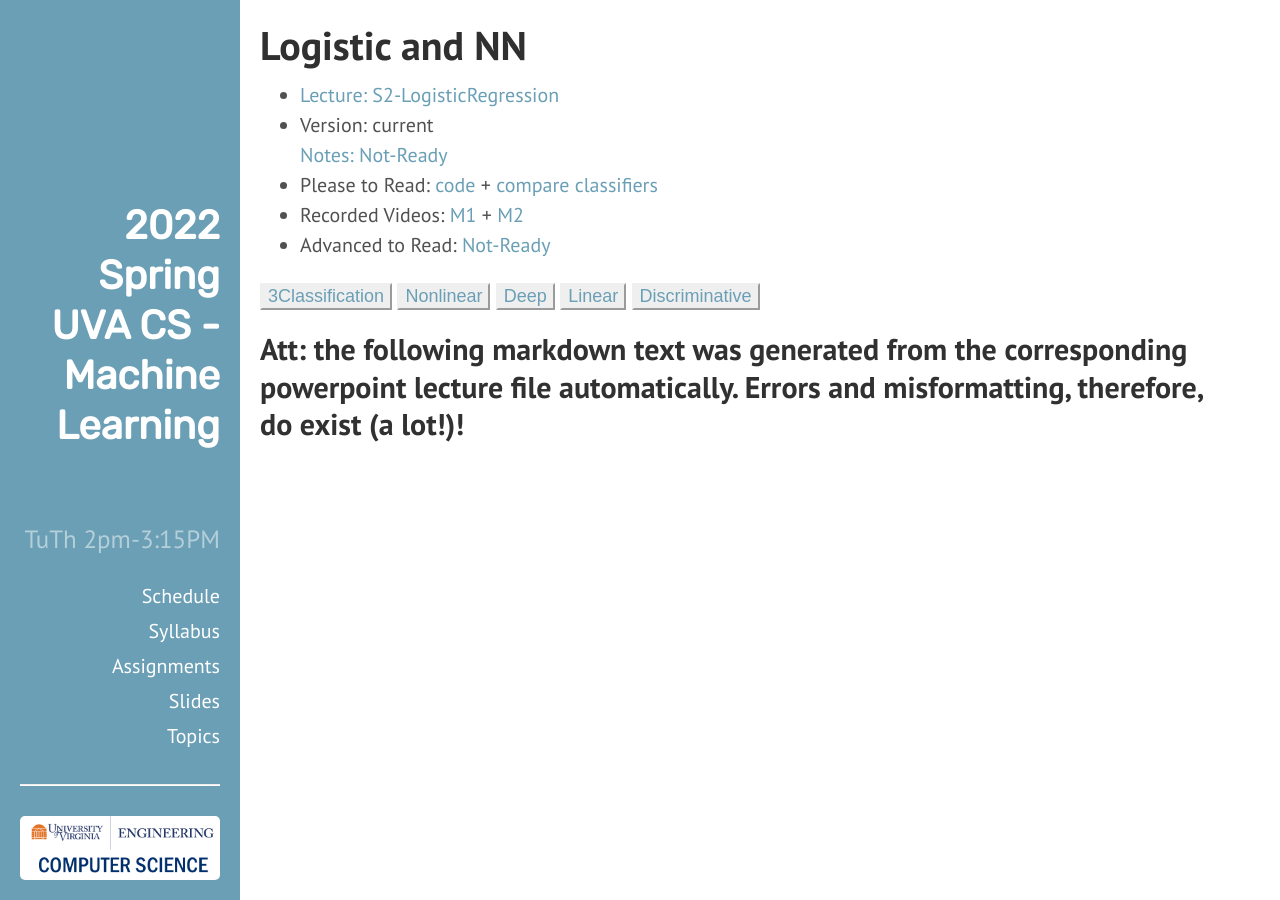
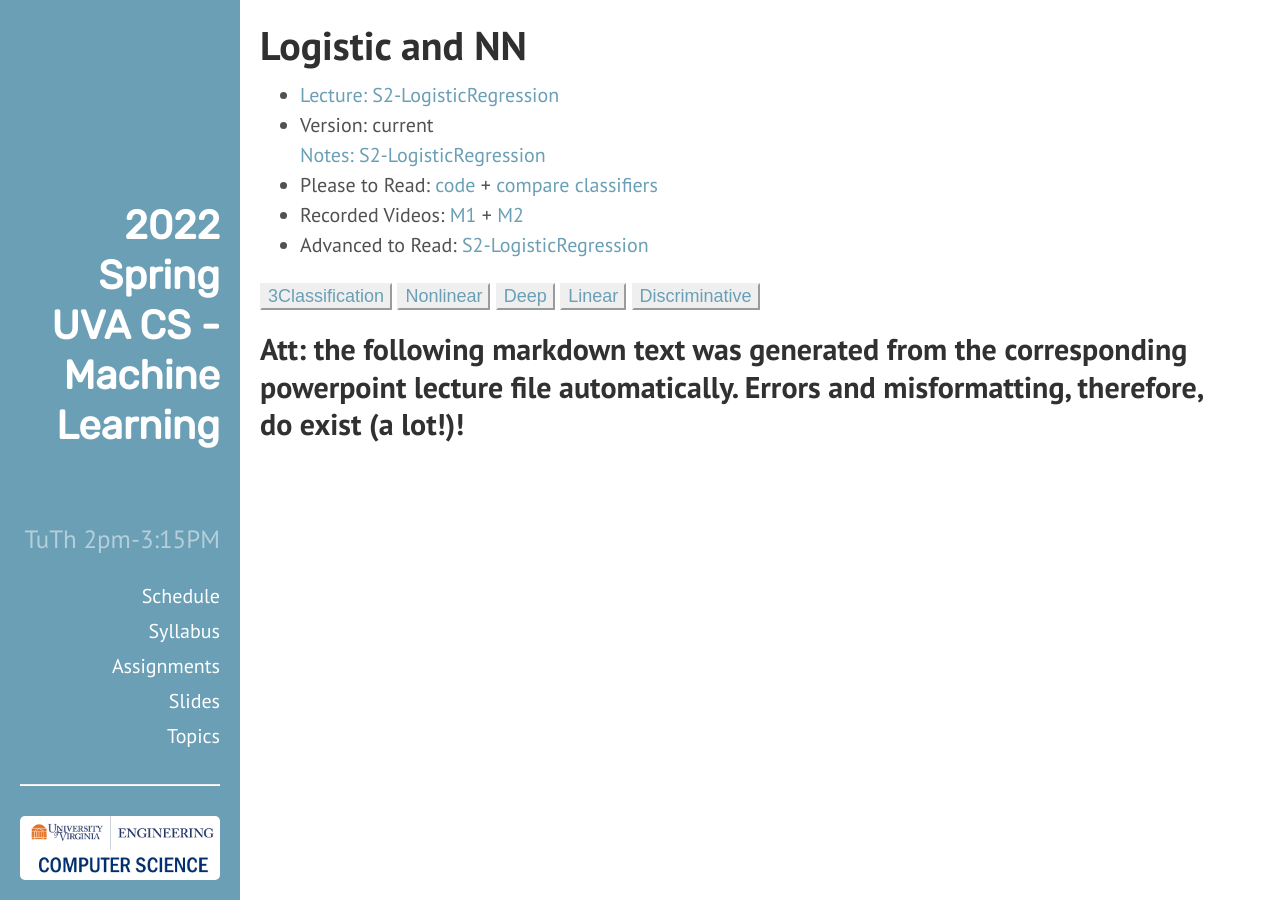
Before and after one commit to qiyanjun/2022sp-UVA-CS-MachineLearningDeep, a Jekyll site: the page built from _contents/S2-L02-LoR.md, in a window 1280 px wide. Built offline with Jekyll 4.4.1, drawn with Linux system fonts in a browser that asks for light colours.

Commit message:
update this week' pointer

```diff
--- a/_contents/S2-L02-LoR.md
+++ b/_contents/S2-L02-LoR.md
@@ -3,7 +3,7 @@ layout: post
 title: Logistic and NN
 lecture: S2-LogisticRegression
 lectureVersion: current
-extraContent:  Not-Ready
+extraContent:  S2-LogisticRegression
 video: <a href="https://youtu.be/L8URtfxH7lM"> M1</a> + <a href="https://youtu.be/xDDoBO2TXmI"> M2</a>
 notes: <a href="http://nbviewer.jupyter.org/github/justmarkham/DAT8/blob/master/notebooks/12_logistic_regression.ipynb"> code</a> + <a href="https://scikit-learn.org/stable/auto_examples/classification/plot_classifier_comparison.html"> compare classifiers </a>
 categories: structured
```
Also changed, not shown: _contents/S1-L10-Lasso.md (+1 -1 lines), _contents/S2-L03-DNN.md (+1 -1 lines), 1 other file.
